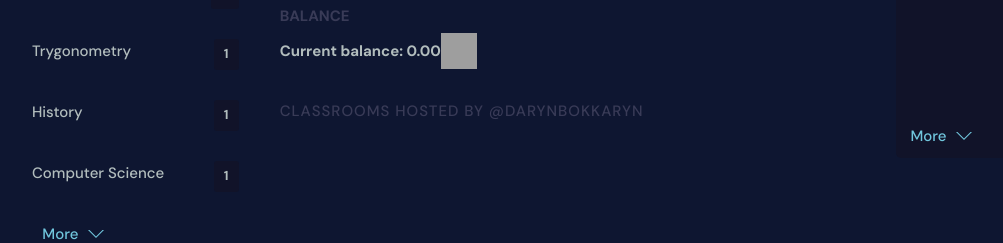
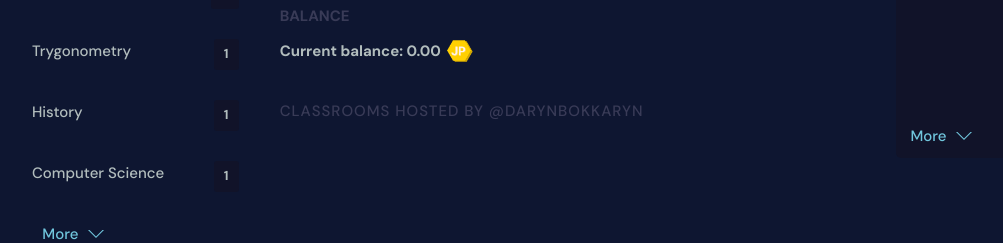
Before and after one commit to jolshylar/djazbahana, a Django app: page /profile/5/ in a window 1280 px wide. Shown: the part 352-595 px from the top of the page, without its empty margins (32-1035 px from the left). Run offline with Django 4.2, Linux system fonts and the light colour scheme; data comes from the database, SQL or seed files in the repository; grey boxes are pictures that could not be loaded.

Commit message:
🚀 Replace image link with a local one

```diff
--- a/base/templates/base/profile.html
+++ b/base/templates/base/profile.html
@@ -33,7 +33,7 @@
           <h3>Balance</h3>
             <div class="layout__body__balance">
               <h1 class="jpcoin_balance">Current balance: 0.00</h1>
-              <img class="header__jpcoin" src="https://media.discordapp.net/attachments/969611827568865282/969621353852440696/JP__2_-removebg-preview.png"/>
+              <img class="header__jpcoin" src="{% static 'images/jazbapoint.png' %}"/>
           </div>
         </div>
       </div>
```
Also changed, not shown: static/images/jazbapoint.png (added).
